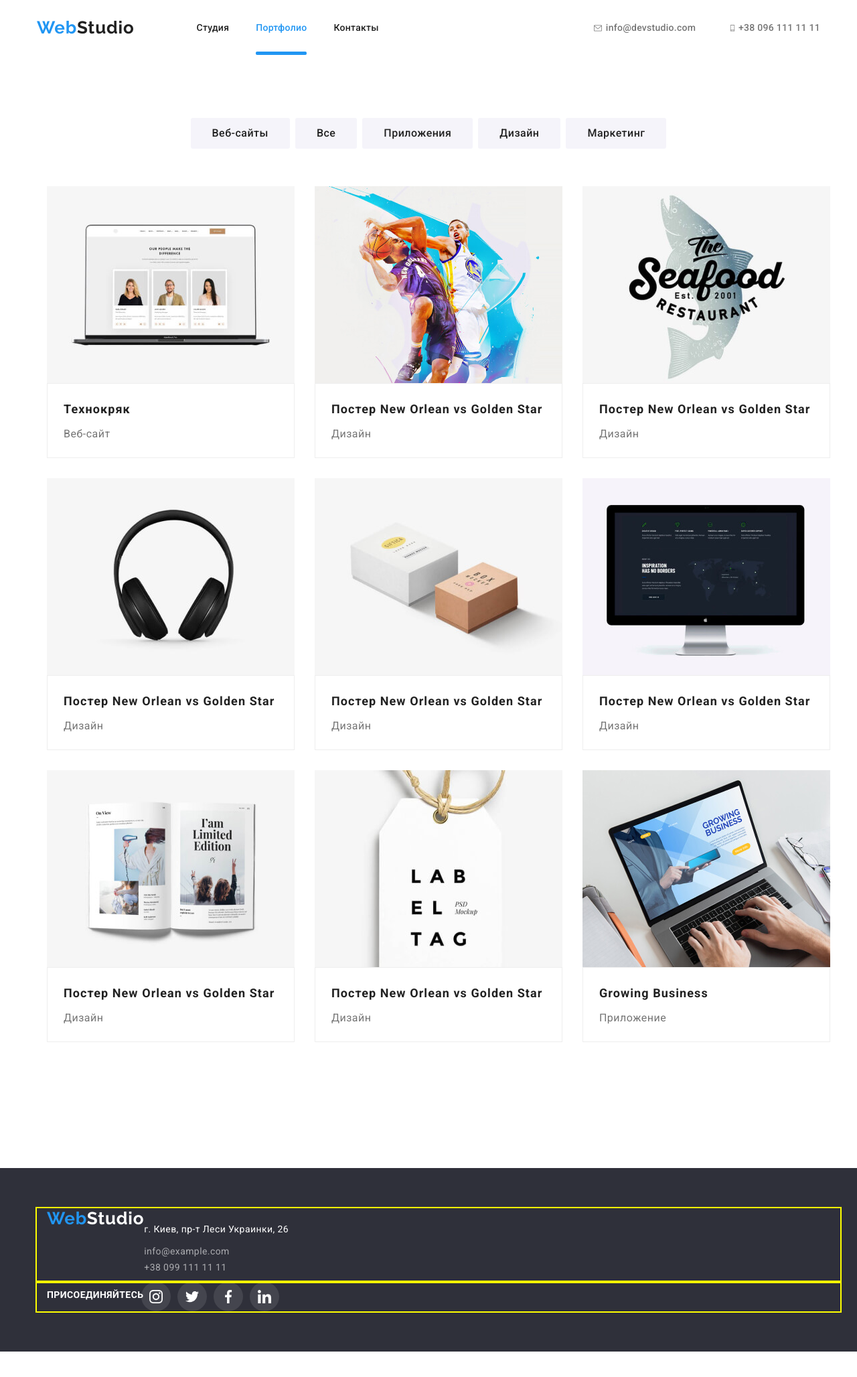
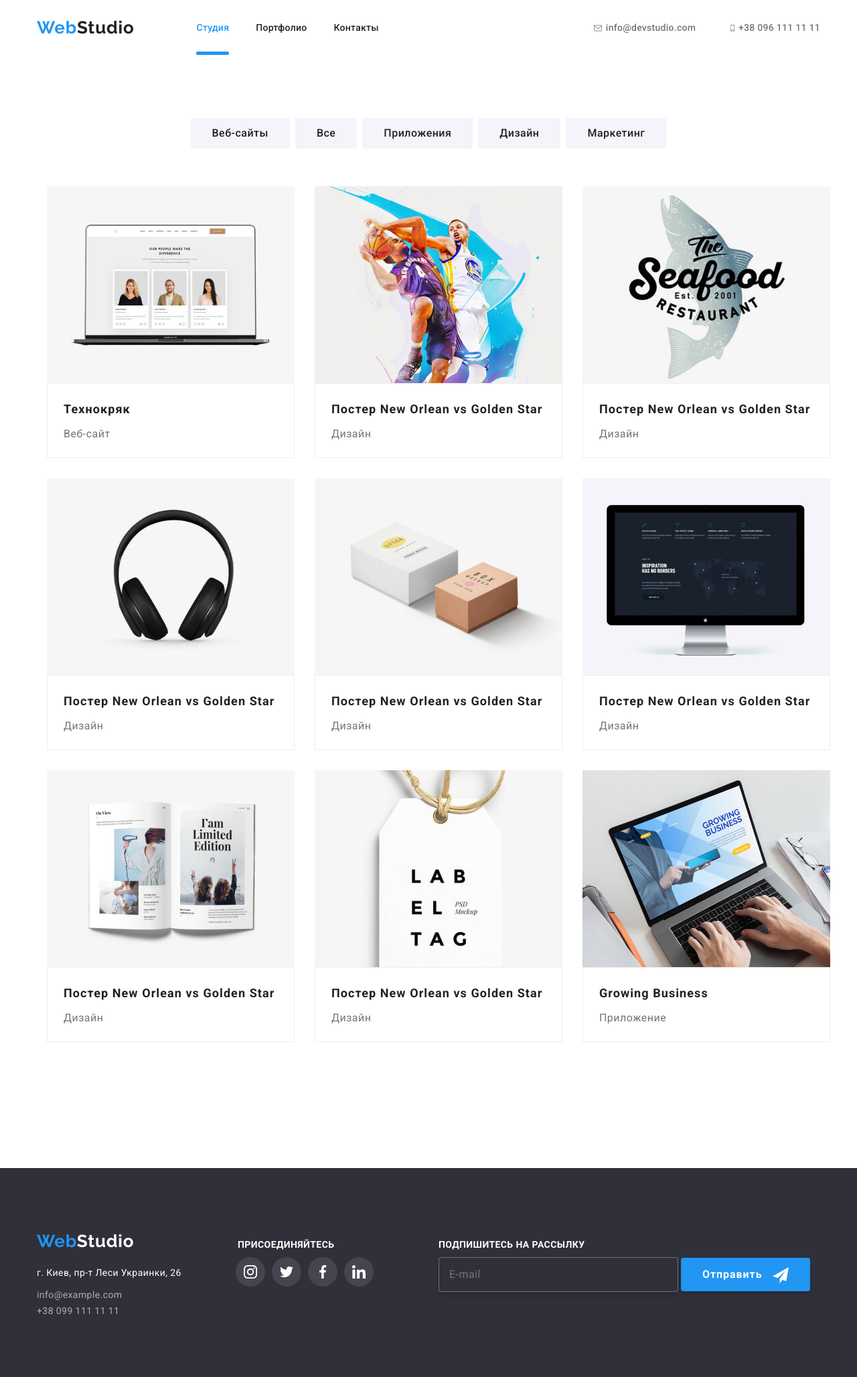
Before and after one commit to AlexVans85/goit-markup-hw-05, a plain HTML site: page portfolio.html in a window 1280 px wide. Shown: the whole page at 67% size. Before the commit the page ends 2018 px from the top, so only its background shows below. Drawn offline with nearby package versions, Linux system fonts and the light colour scheme.

Commit message:
по идее все шесть домашек

```diff
--- a/portfolio.html
+++ b/portfolio.html
@@ -22,8 +22,8 @@
           <a class="logo" href="./index.html"> <span class="web">Web</span>Studio</a>
 
           <ul class="site-nav">
-            <li class="item"><a href="./index.html" class="link">Студия</a></li>
-            <li class="item"><a href="./portfolio.html" class="link current">Портфолио</a></li>
+            <li class="item"><a href="./index.html" class="link current">Студия</a></li>
+            <li class="item"><a href="./portfolio.html" class="link">Портфолио</a></li>
             <li class="item"><a href="" class="link">Контакты</a></li>
           </ul>
         </nav>
@@ -227,8 +227,6 @@
                 </a>
               </li>
 
-
-
               <!-- картинка 9 -->
               <li class="item">
                 <a class="link" href="">
@@ -248,7 +246,6 @@
                 </a>
               </li>
 
-
               <!-- картинка 9 до еффектов
               <li class="item">
                 <a class="link" href="">
@@ -261,21 +258,17 @@
                   </div>
                 </a>
               </li> -->
-
-
-
-
-
             </ul>
           </div>
         </div>
       </section>
     </main>
 
-    <footer class="footer">
+    <footer class="section footer">
       <!-- Контакты -->
-      <div class="container">
-        <div class="container container-footer">
+      <div class="container container-footer">
+        <!-- лого адрес телефон мыло -->
+        <div class="container-footer-adres">
           <a class="logo" href="./index.html"> <span class="web">Web</span>Studio</a>
 
           <address class="adres">
@@ -288,7 +281,7 @@
           </address>
         </div>
         <!-- кнопки-сцылки на соцсети -->
-        <div class="container container-footer">
+        <div class="container-footer-socials">
           <h2 class="section-title-footer">присоединяйтесь</h2>
           <ul class="socials-list-footer">
             <li class="socials-list-item-footer">
@@ -347,6 +340,19 @@
           </ul>
         </div>
 
+        <!-- инпут в футере -->
+        <div class="container-footer-form">
+          <h2 class="section-title-footer">Подпишитесь на рассылку</h2>
+          <label class="footer-form" for="mail">
+            <input class="footer-input" type="text" name="mail" id="mail" placeholder="E-mail" />
+          </label>
+
+          <button class="footer-form-button">
+            Отправить
+            <span class="footer-form-icon"></span>
+          </button>
+        </div>
+      </div>
     </footer>
   </body>
 </html>
--- a/sass/main.scss
+++ b/sass/main.scss
@@ -10,7 +10,7 @@
   --primary-bg-color: #ffffff;
   --secondary-bg-color: #f5f4fa;
   --triple-bg-color: #2f303a;
-  --time-animation: 3s;
+  --time-animation: 1s;
 }
 
 html {
@@ -127,6 +127,7 @@ ul {
   line-height: 1.2;
   letter-spacing: 0.03em;
   text-decoration: none;
+  transition: all var(--time-animation) cubic-bezier(0.4, 0, 0.2, 1);
 }
 
 .site-nav {
@@ -160,6 +161,7 @@ ul {
   line-height: 1.14;
   letter-spacing: 0.02em;
   text-decoration: none;
+  transition: all var(--time-animation) cubic-bezier(0.4, 0, 0.2, 1);
 }
 /* .contacts {
   margin: 100px;
@@ -543,6 +545,7 @@ ul {
   background-color: var(--secondary-bg-color);
 
   justify-content: center;
+  transition: all var(--time-animation) cubic-bezier(0.4, 0, 0.2, 1);
 }
 
 .filter .title-button:hover,
@@ -695,9 +698,11 @@ ul {
   margin-top: 30px;
   /* background-color: red; */
   width: calc(100% / 3 - 30px);
+  transition: all var(--time-animation) cubic-bezier(0.4, 0, 0.2, 1);
 }
 
-.work-list .item:hover {
+.work-list .item:hover,
+.work-list .item:focus {
   box-shadow: 0px 1px 1px rgba(0, 0, 0, 0.12), 0px 4px 4px rgba(0, 0, 0, 0.06), 1px 4px 6px rgba(0, 0, 0, 0.16);
 }
 .container-cards {
@@ -789,12 +794,15 @@ img {
   padding-bottom: 20px;
   padding-right: 63px;
   padding-left: 63px;
+
+  transition: all var(--time-animation) cubic-bezier(0.4, 0, 0.2, 1);
 }
 
 .client-list .item:hover {
   border: 1px solid var(--accent-color);
 }
-.client-list .item:hover .logo-icons-svg {
+.client-list .item:hover .logo-icons-svg,
+.client-list .item:focus .logo-icons-svg {
   fill: var(--accent-color);
 }
 
@@ -820,6 +828,7 @@ img {
   height: 12px;
   fill: var(--primary-text-color);
   vertical-align: middle;
+  transition: all var(--time-animation) cubic-bezier(0.4, 0, 0.2, 1);
 }
 
 .phone-icons-svg {
@@ -827,6 +836,7 @@ img {
   height: 16px;
   fill: var(--primary-text-color);
   vertical-align: middle;
+  transition: all var(--time-animation) cubic-bezier(0.4, 0, 0.2, 1);
 }
 
 .socials-list {
@@ -855,16 +865,19 @@ img {
 
 .social-icons-svg {
   fill: var(--primary-text-color);
+  transition: all var(--time-animation) cubic-bezier(0.4, 0, 0.2, 1);
 }
 
-.btn:hover {
-  fill: var(--accent-color);
-}
+// .btn:hover,
+// .btn:focus {
+//   fill: var(--accent-color);
+// }
 
 .logo-icons-svg {
   // width: 80px;
   // height: 80px;
   fill: var(--primary-text-color);
+  transition: all var(--time-animation) cubic-bezier(0.4, 0, 0.2, 1);
 }
 
 .socials-list-footer {
@@ -882,9 +895,11 @@ img {
   height: 44px;
   border-radius: 50%;
   background-color: rgba(255, 255, 255, 0.1);
+  transition: all var(--time-animation) cubic-bezier(0.4, 0, 0.2, 1);
 }
 
-.socials-list-item-footer:hover {
+.socials-list-item-footer:hover,
+.socials-list-item-footer:focus {
   background-color: var(--accent-color);
 }
 
@@ -911,24 +926,24 @@ img {
 }
 
 .container-footer {
-  outline: 2px solid yellow;
+  // outline: 2px solid yellow;
   display: flex;
 }
 
 .container-footer-adres {
-  outline: 1px solid red;
+  // outline: 1px solid red;
   width: calc((100% - 30px * 3) / 4);
   margin-right: 30px;
 }
 .container-footer-socials {
-  outline: 1px solid red;
+  // outline: 1px solid red;
   width: calc((100% - 30px * 3) / 4);
   margin-right: 30px;
 }
 
 .container-footer-form {
-  outline: 1px solid red;
-  calc((100% - 30px) / 2);
+  // outline: 1px solid red;
+  width: calc((100% - 30px) / 2);
 }
 
 .footer-input {
@@ -944,13 +959,11 @@ img {
   line-height: 1.25;
   align-items: center;
   letter-spacing: 0.03em;
-
-
+  width: 358px;
 }
 
 .footer-form {
   margin-right: 12x;
-
 }
 
 .footer-form-button {
@@ -978,6 +991,7 @@ img {
   background-color: var(--accent-color);
   background-image: url(../img/logotg.svg);
   margin-left: 10px;
+  vertical-align: middle;
 }
 
 .exmpl-img {
@@ -1042,6 +1056,7 @@ img {
   width: 30px;
   height: 30px;
   border-radius: 50%;
+  transition: all var(--time-animation) cubic-bezier(0.4, 0, 0.2, 1);
 }
 
 .close-icons-svg {
```
Also changed, not shown: css/main.css, css/main.min.css, 2 other files.
